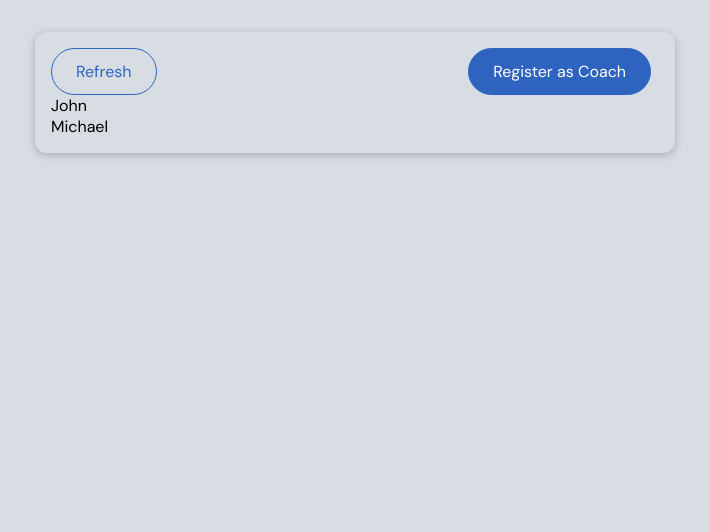
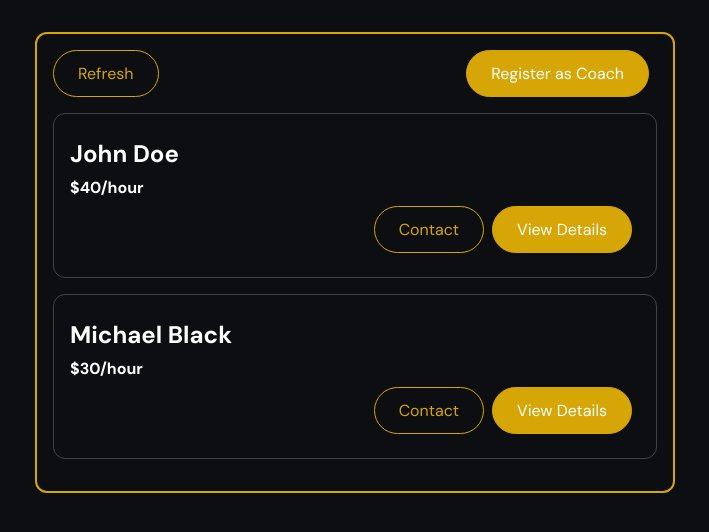
Before and after one commit to MK192/contractors-vue, a Vue app: page /contractors in a window 1280 px wide. Shown: the top 532 px of the page, without its empty margins (285-994 px from the left). Built offline with nearby package versions, Linux system fonts and the light colour scheme.

Commit message:
added ContractorItem component

```diff
--- a/src/App.vue
+++ b/src/App.vue
@@ -18,10 +18,12 @@ export default {
 
 html {
   font-family: "DM Sans", sans-serif;
+  color: white;
 }
 
 body {
   margin: 0;
-  background-color: #d8dce3;
+  /* background-color: #0d141f; */
+  background-color: #0c0e12;
 }
 </style>
--- a/src/components/general/BaseButton.vue
+++ b/src/components/general/BaseButton.vue
@@ -35,8 +35,8 @@ a {
   text-decoration: none;
   padding: 0.75rem 1.5rem;
   font: inherit;
-  background-color: #2e63bf;
-  border: 1px solid #2e63bf;
+  background-color: #d6a606;
+  border: 1px solid #d6a606;
   color: white;
   cursor: pointer;
   border-radius: 30px;
@@ -48,26 +48,27 @@ a:hover,
 a:active,
 button:hover,
 button:active {
-  background-color: #2e63bf;
-  border-color: #2e63bf;
+  background-color: #614503;
+  border-color: #614503;
 }
 
 .flat {
   background-color: transparent;
-  color: #2e63bf;
+  color: #d6a606;
   border: none;
 }
 
 .outline {
   background-color: transparent;
-  border-color: #2e63bf;
-  color: #2e63bf;
+  border-color: #d6a606;
+  color: #d6a606;
 }
 
 .flat:hover,
 .flat:active,
 .outline:hover,
 .outline:active {
-  background-color: #edd2ff;
+  background-color: #413702;
+  color: white;
 }
 </style>
--- a/src/components/general/BaseCard.vue
+++ b/src/components/general/BaseCard.vue
@@ -7,7 +7,8 @@
 <style scoped>
 .card {
   border-radius: 12px;
-  box-shadow: 0 2px 8px rgba(0, 0, 0, 0.22);
+  border: 2px solid #d6a606;
+
   padding: 1rem;
   margin: 2rem auto;
   max-width: 40rem;
--- /dev/null
+++ b/src/pages/contractors/ContractorItem.vue
@@ -0,0 +1,58 @@
+<template>
+  <li>
+    <h3>{{ fullName }}</h3>
+    <h4>${{ rate }}/hour</h4>
+    <!-- <div>
+      <BaseBadge v-for="area in areas" :key="area" :type="area" :title="area">{{
+        area
+      }}</BaseBadge>
+    </div> -->
+    <div class="actions">
+      <BaseButton link mode="outline" :to="contactLink">Contact</BaseButton>
+      <BaseButton link :to="detailsLink">View Details</BaseButton>
+    </div>
+  </li>
+</template>
+
+<script>
+export default {
+  props: ["id", "firstName", "lastName", "rate", "areas"],
+  computed: {
+    fullName() {
+      return this.firstName + " " + this.lastName;
+    },
+    contactLink() {
+      return this.$route.path + "/" + this.id + "/contact";
+    },
+    detailsLink() {
+      return this.$route.path + "/" + this.id;
+    },
+  },
+};
+</script>
+<style scoped>
+li {
+  margin: 1rem 0;
+  border: 1px solid #424242;
+  border-radius: 12px;
+  padding: 1rem;
+}
+
+h3 {
+  font-size: 1.5rem;
+}
+
+h3,
+h4 {
+  margin: 0.5rem 0;
+}
+
+div {
+  margin: 0.5rem 0;
+}
+
+.actions {
+  display: flex;
+  justify-content: flex-end;
+}
+</style>
--- a/src/pages/contractors/ContractorsList.vue
+++ b/src/pages/contractors/ContractorsList.vue
@@ -1,23 +1,33 @@
 <template>
   <section>
     <BaseCard>
-      <div class="controls">
-        <BaseButton mode="outline">Refresh</BaseButton>
-        <BaseButton link>Register as Coach</BaseButton>
-      </div>
-
-      <ul>
-        <li v-for="contractor in contractors" :key="contractor.id">
-          {{ contractor.firstName }}
-        </li>
-      </ul>
-      <!-- <h3 v-else>No available coaches</h3> -->
+      <section>
+        <div class="controls">
+          <BaseButton mode="outline">Refresh</BaseButton>
+          <BaseButton link>Register as Coach</BaseButton>
+        </div>
+        <ul v-if="contractors">
+          <ContractorItem
+            v-for="coach in contractors"
+            :key="coach.id"
+            :id="coach.id"
+            :firstName="coach.firstName"
+            :lastName="coach.lastName"
+            :rate="coach.hourlyRate"
+            :areas="coach.areas"
+          />
+        </ul>
+        <h3 v-else>No available coaches</h3>
+      </section>
     </BaseCard>
   </section>
 </template>
 
 <script>
+import ContractorItem from "./ContractorItem.vue";
+
 export default {
+  components: { ContractorItem },
   computed: {
     contractors() {
       return this.$store.getters["contractors/getContractors"];
```
